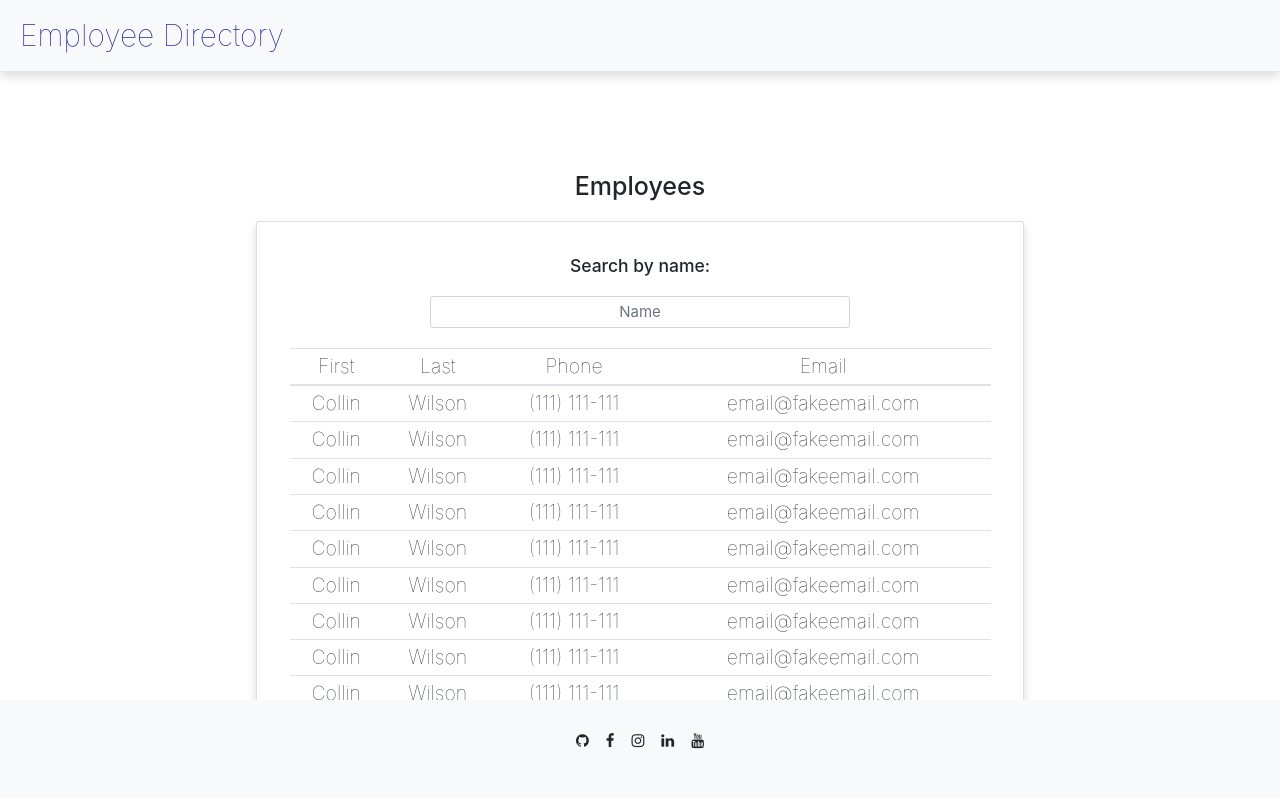
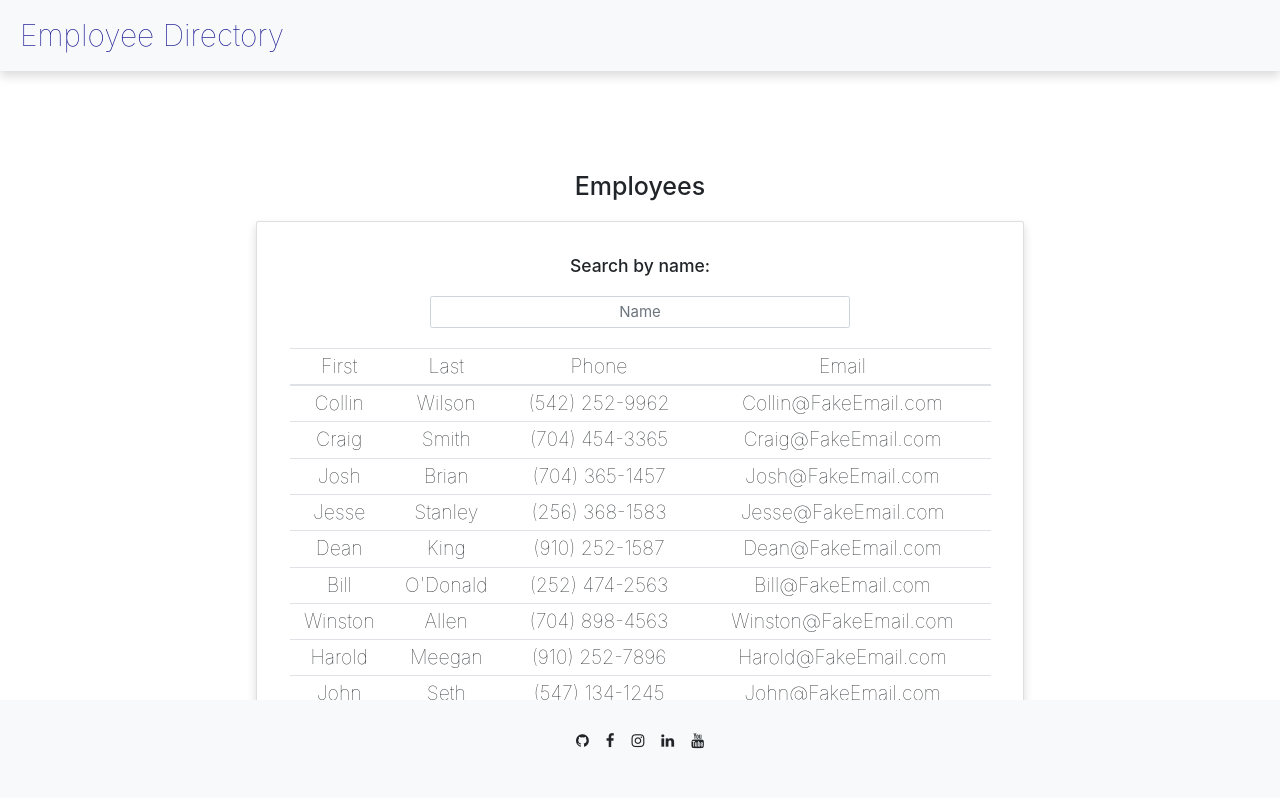
Before and after one commit to wilsoncollin7/employee-directory, a React (Create React App) app: page / in a window 1280 px wide. Shown: the top 798 px of the page. Built offline with nearby package versions, Linux system fonts and the light colour scheme.

Commit message:
made better data

```diff
--- a/src/components/Table/Table.js
+++ b/src/components/Table/Table.js
@@ -4,8 +4,6 @@ import employees from "../../employees.json";
 import "./style.css";
 
 function Table() {
-
-
 
   return (
     <table className="table table-hover table-sm">
--- a/src/employees.json
+++ b/src/employees.json
@@ -2,85 +2,85 @@
   {
     "firstName": "Collin",
     "lastName": "Wilson",
-    "phone":  "(111) 111-111",
-    "email": "email@fakeemail.com"
+    "phone":  "(542) 252-9962",
+    "email": "Collin@FakeEmail.com"
   },
   {
-    "firstName": "Collin",
-    "lastName": "Wilson",
-    "phone":  "(111) 111-111",
-    "email": "email@fakeemail.com"
+    "firstName": "Craig",
+    "lastName": "Smith",
+    "phone":  "(704) 454-3365",
+    "email": "Craig@FakeEmail.com"
   },
   {
-    "firstName": "Collin",
-    "lastName": "Wilson",
-    "phone":  "(111) 111-111",
-    "email": "email@fakeemail.com"
+    "firstName": "Josh",
+    "lastName": "Brian",
+    "phone":  "(704) 365-1457",
+    "email": "Josh@FakeEmail.com"
   },
   {
-    "firstName": "Collin",
-    "lastName": "Wilson",
-    "phone":  "(111) 111-111",
-    "email": "email@fakeemail.com"
+    "firstName": "Jesse",
+    "lastName": "Stanley",
+    "phone":  "(256) 368-1583",
+    "email": "Jesse@FakeEmail.com"
   },
   {
-    "firstName": "Collin",
-    "lastName": "Wilson",
-    "phone":  "(111) 111-111",
-    "email": "email@fakeemail.com"
+    "firstName": "Dean",
+    "lastName": "King",
+    "phone":  "(910) 252-1587",
+    "email": "Dean@FakeEmail.com"
   },
   {
-    "firstName": "Collin",
-    "lastName": "Wilson",
-    "phone":  "(111) 111-111",
-    "email": "email@fakeemail.com"
+    "firstName": "Bill",
+    "lastName": "O'Donald",
+    "phone":  "(252) 474-2563",
+    "email": "Bill@FakeEmail.com"
   },
   {
-    "firstName": "Collin",
-    "lastName": "Wilson",
-    "phone":  "(111) 111-111",
-    "email": "email@fakeemail.com"
+    "firstName": "Winston",
+    "lastName": "Allen",
+    "phone":  "(704) 898-4563",
+    "email": "Winston@FakeEmail.com"
   },
   {
-    "firstName": "Collin",
-    "lastName": "Wilson",
-    "phone":  "(111) 111-111",
-    "email": "email@fakeemail.com"
+    "firstName": "Harold",
+    "lastName": "Meegan",
+    "phone":  "(910) 252-7896",
+    "email": "Harold@FakeEmail.com"
   },
   {
-    "firstName": "Collin",
-    "lastName": "Wilson",
-    "phone":  "(111) 111-111",
-    "email": "email@fakeemail.com"
+    "firstName": "John",
+    "lastName": "Seth",
+    "phone":  "(547) 134-1245",
+    "email": "John@FakeEmail.com"
   },
   {
-    "firstName": "Collin",
-    "lastName": "Wilson",
-    "phone":  "(111) 111-111",
-    "email": "email@fakeemail.com"
+    "firstName": "Bob",
+    "lastName": "Johnson",
+    "phone":  "(252) 363-2356",
+    "email": "Bob@FakeEmail.com"
   },
   {
-    "firstName": "Collin",
-    "lastName": "Wilson",
-    "phone":  "(111) 111-111",
-    "email": "email@fakeemail.com"
+    "firstName": "Mike",
+    "lastName": "Rowe",
+    "phone":  "(704) 910-1489",
+    "email": "Mike@FakeEmail.com"
   },
   {
-    "firstName": "Collin",
-    "lastName": "Wilson",
-    "phone":  "(111) 111-111",
-    "email": "email@fakeemail.com"
+    "firstName": "Jessica",
+    "lastName": "Simpson",
+    "phone":  "(252) 555-2789",
+    "email": "Jessica@FakeEmail.com"
   },
   {
-    "firstName": "Collin",
-    "lastName": "Wilson",
-    "phone":  "(111) 111-111",
-    "email": "email@fakeemail.com"
+    "firstName": "Britney",
+    "lastName": "Charles",
+    "phone":  "(910) 456-3654",
+    "email": "Britney@FakeEmail.com"
   },
   {
-    "firstName": "Collin",
-    "lastName": "Wilson",
-    "phone":  "(111) 111-111",
-    "email": "email@fakeemail.com"
+    "firstName": "Sarah",
+    "lastName": "Stacey",
+    "phone":  "(910) 789-1987",
+    "email": "Sarah@FakeEmail.com"
   }
 ]
```
